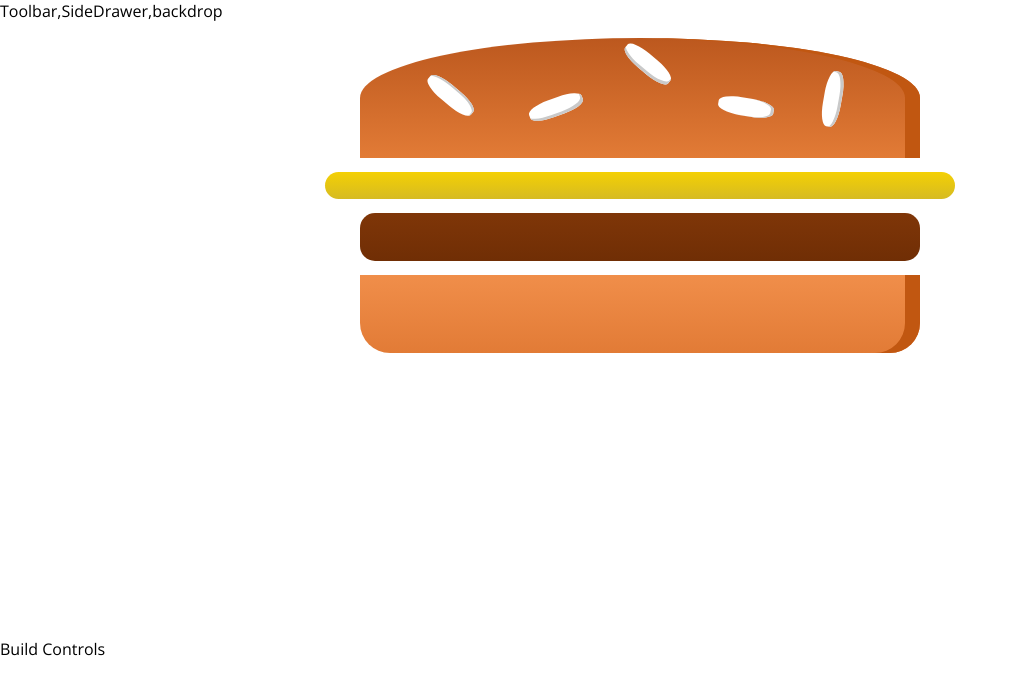
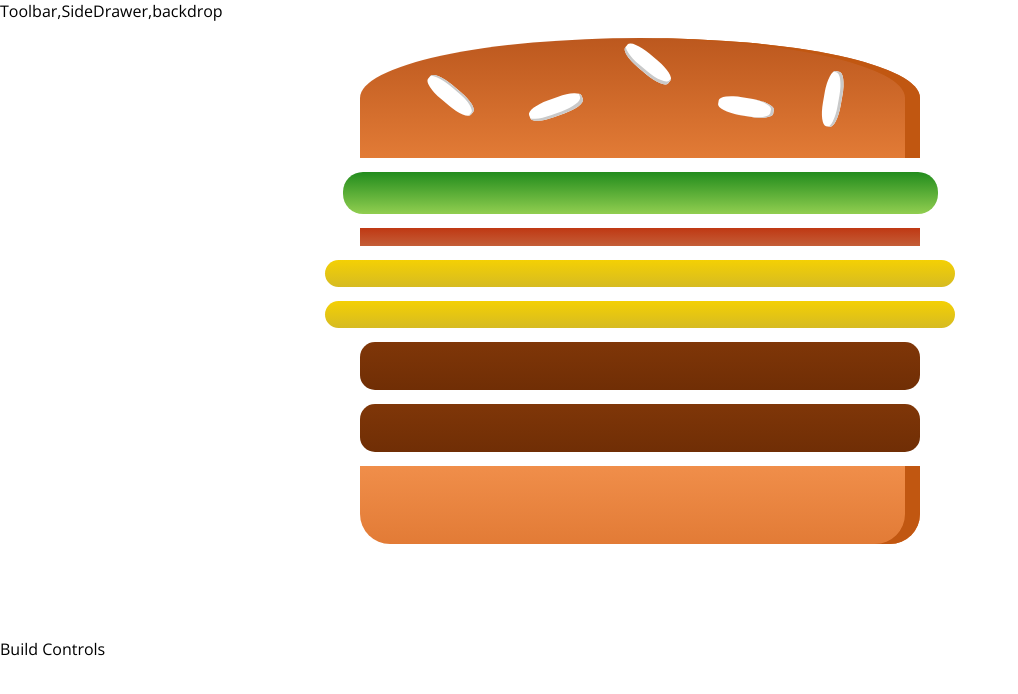
Before and after one commit to LuisLota/burger-builder, a React app: page / in a window 1280 px wide. Shown: the top 694 px of the page, without its empty margins (0-1018 px from the left). Built offline with nearby package versions, Linux system fonts and the light colour scheme.

Commit message:
adding ingredients dynamic way with the state of each ingredient

```diff
--- a/src/components/Burger/Burger.js
+++ b/src/components/Burger/Burger.js
@@ -5,11 +5,29 @@
 import classes from './Burger.css';
 
 const burger = (props) => {
+    // transform object with key vaules into array[cheese,meat,bacon]
+    // depedent of how many values for each index of value par create the arr
+    // for each value par of ingredient-value loop into ingredients component with value name and type
+    let transformedIngredients = Object.keys(props.ingredients)
+    .map(igKey => {
+        return [...Array(props.ingredients[igKey])].map((_,i) => {
+            return  <BurgerIngredient key={igKey + i} type={igKey} />
+        });
+    })
+    // join to only array of objects [{key : cheese},{ key : bacon}]
+    .reduce((arr,el) => {
+        return arr.concat(el)
+    },[]);
+
+    if(transformedIngredients.length === 0) {
+            transformedIngredients = <p>Please start adding ingredients !</p>
+    }
+    console.log(transformedIngredients);
+
     return(
         <div className={classes.Burger}>
         <BurgerIngredient type="bread-top"/>
-        <BurgerIngredient type="cheese"/>
-        <BurgerIngredient type="meat"/>
+        {transformedIngredients}
         <BurgerIngredient type="bread-bottom"/>
 
         </div>
--- a/src/containers/BurgerBuilder/BurgerBuilder.js
+++ b/src/containers/BurgerBuilder/BurgerBuilder.js
@@ -5,12 +5,21 @@
 import Aux from '../../hoc/Auxillity';
 
 class BurgerBuilder extends Component {
+
+    state = {
+        ingredients : {
+            salad : 1,
+            bacon : 1,
+            cheese :2,
+            meat : 2
+        }
+    }
+
     render() {
         return (
             <Aux>
-              <Burger/>
+              <Burger ingredients = {this.state.ingredients}/>
                 <div>Build Controls</div>
-
             </Aux>
         );
     }
```
Also changed, not shown: src/containers/BurgerBuilder/dist/BurgerBuilder.dev.js (deleted).
